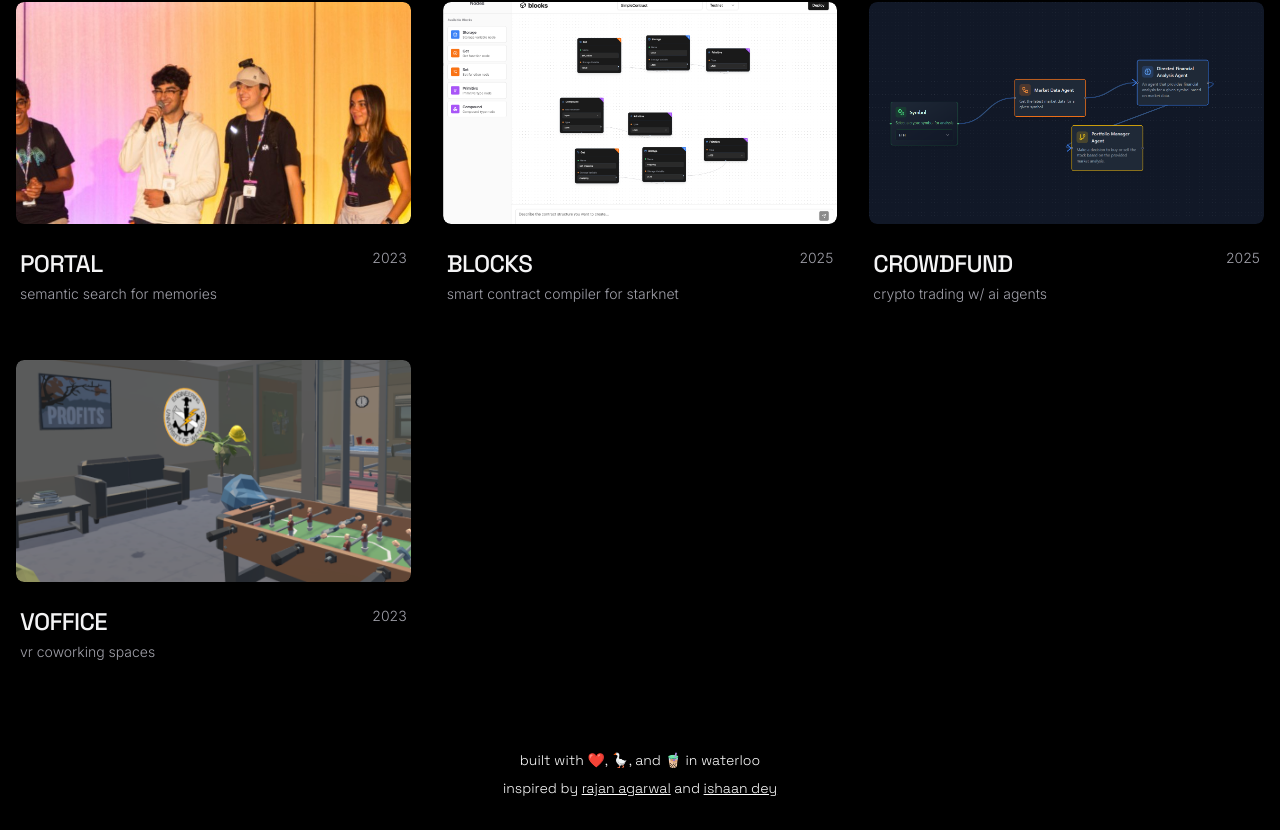
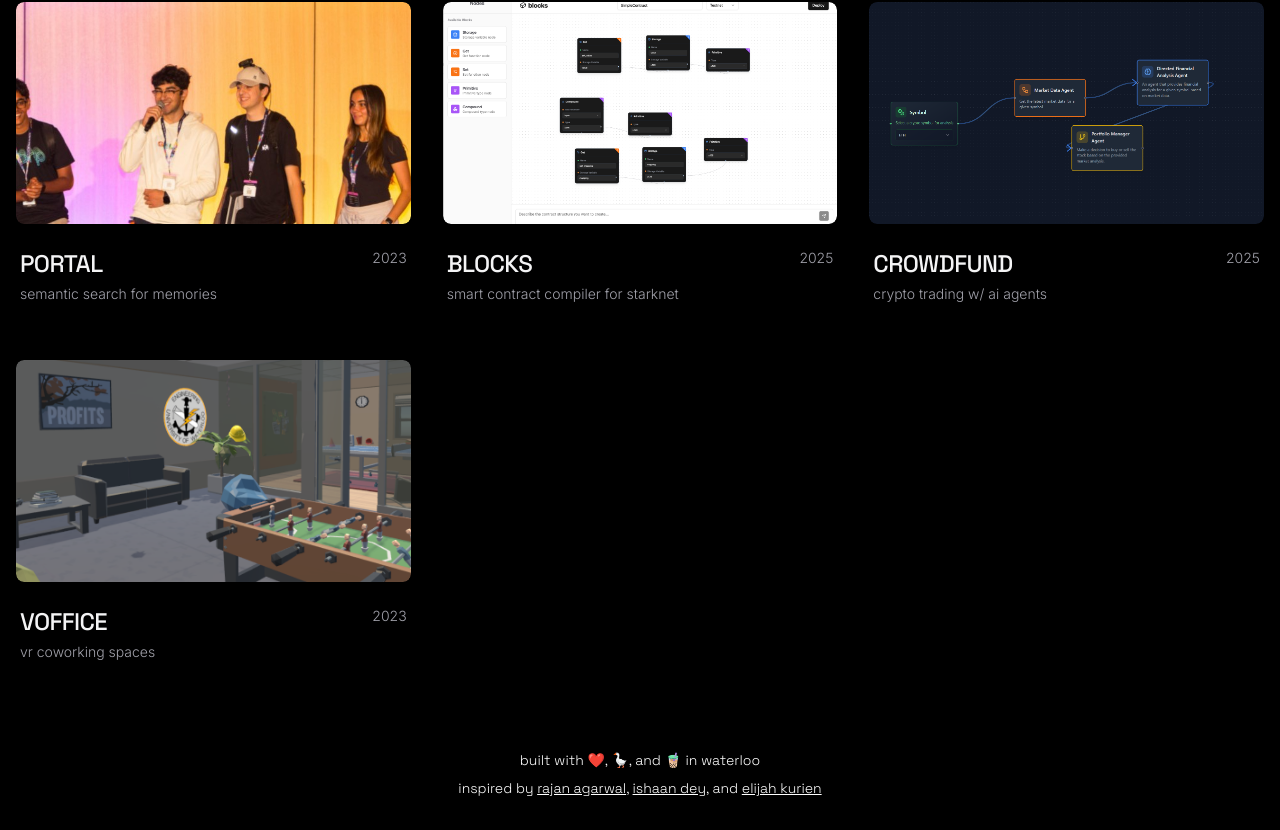
Before and after one commit to iankorovinsky/personal-website, a Next.js app: page / in a window 1280 px wide. Shown: the part 1548-2378 px from the top of the page. Built offline with nearby package versions, Linux system fonts and the light colour scheme.

Commit message:
add elijah mention

```diff
--- a/app/page.tsx
+++ b/app/page.tsx
@@ -167,7 +167,7 @@
           >
             rajan agarwal
           </a>
-          {" "}and{" "}
+          {", "}
           <a
             href="https://ishaand.com"
             target="_blank"
@@ -176,6 +176,15 @@
           >
             ishaan dey
           </a>
+          {", "}and{" "}
+          <a
+            href="https://elijahkurien.com"
+            target="_blank"
+            rel="noopener noreferrer"
+            className="hover:opacity-70 transition-opacity underline"
+          >
+            elijah kurien
+          </a>
         </div>
       </div>
     </div>
```
